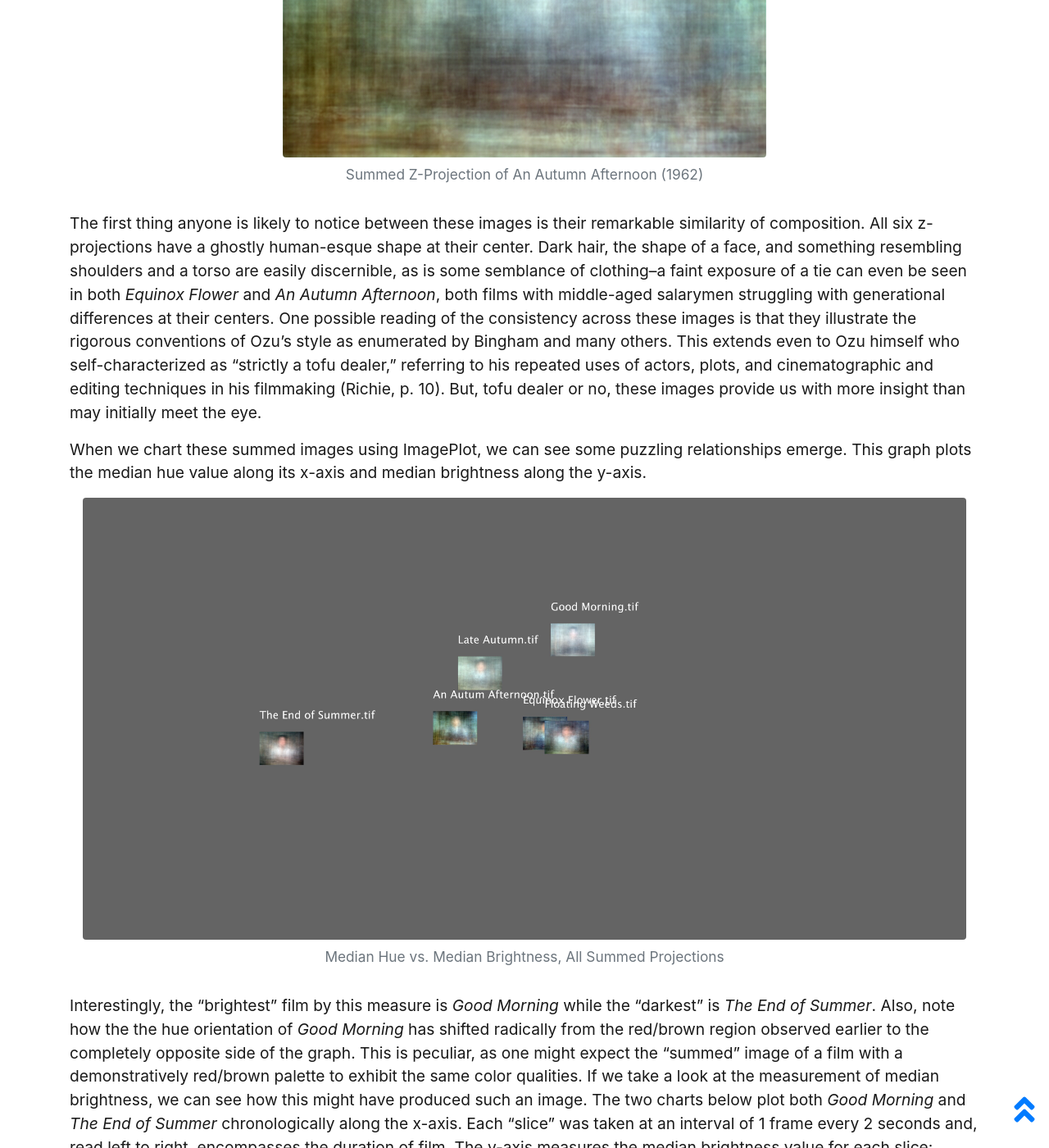
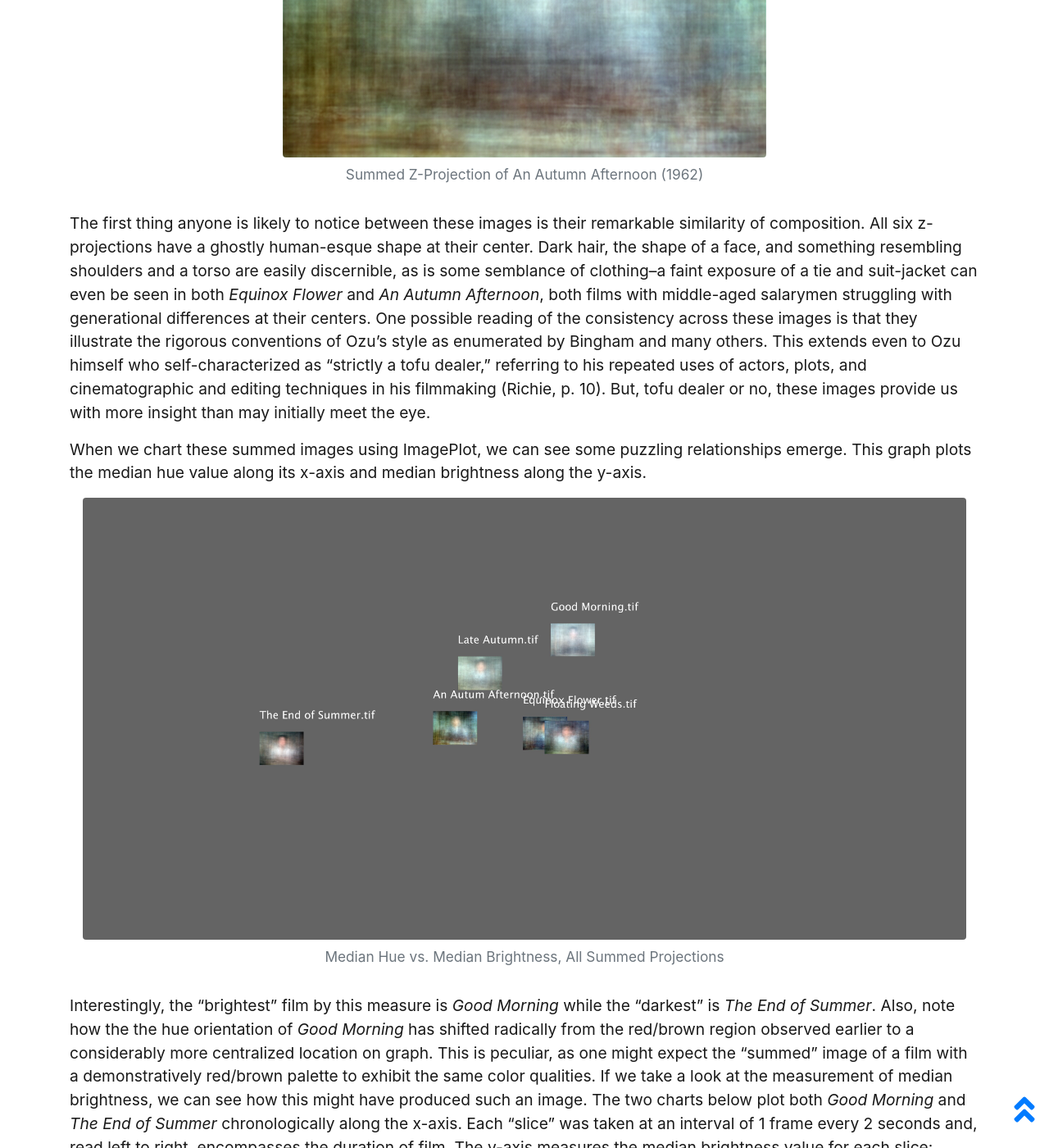
Before and after one commit to drodz11/colors-of-ozu, a Jekyll site: the page built from pages/about.md, in a window 1280 px wide and 1400 px high, scrolled down 17394 px. Shown: the whole window at 82% size. Built offline with Jekyll 4.4.1, drawn with Linux system fonts in a browser that asks for light colours; some of the changed text lies outside the part shown.

Commit message:
Update about.md

```diff
--- a/pages/about.md
+++ b/pages/about.md
@@ -158,13 +158,13 @@
 <br>
 {% include feature/item-figure.html objectid="coll002" %}
 
-The first thing anyone is likely to notice between these images is their remarkable similarity of composition. All six z-projections have a ghostly human-esque shape at their center. Dark hair, the shape of a face, and something resembling shoulders and a torso are easily discernible, as is some semblance of clothing--a faint exposure of a tie can even be seen in both _Equinox Flower_ and _An Autumn Afternoon_, both films with middle-aged salarymen struggling with generational differences at their centers. One possible reading of the consistency across these images is that they illustrate the rigorous conventions of Ozu's style as enumerated by Bingham and many others. This extends even to Ozu himself who self-characterized as "strictly a tofu dealer," referring to his repeated uses of actors, plots, and cinematographic and editing techniques in his filmmaking (Richie, p. 10). But, tofu dealer or no, these images provide us with more insight than may initially meet the eye.
+The first thing anyone is likely to notice between these images is their remarkable similarity of composition. All six z-projections have a ghostly human-esque shape at their center. Dark hair, the shape of a face, and something resembling shoulders and a torso are easily discernible, as is some semblance of clothing--a faint exposure of a tie and suit-jacket can even be seen in both _Equinox Flower_ and _An Autumn Afternoon_, both films with middle-aged salarymen struggling with generational differences at their centers. One possible reading of the consistency across these images is that they illustrate the rigorous conventions of Ozu's style as enumerated by Bingham and many others. This extends even to Ozu himself who self-characterized as "strictly a tofu dealer," referring to his repeated uses of actors, plots, and cinematographic and editing techniques in his filmmaking (Richie, p. 10). But, tofu dealer or no, these images provide us with more insight than may initially meet the eye.
 
 When we chart these summed images using ImagePlot, we can see some puzzling relationships emerge. This graph plots the median hue value along its x-axis and median brightness along the y-axis.
 
 {% include feature/item-figure.html objectid="coll023" %}
 
-Interestingly, the "brightest" film by this measure is _Good Morning_ while the "darkest" is _The End of Summer_. Also, note how the the hue orientation of _Good Morning_ has shifted radically from the red/brown region observed earlier to the completely opposite side of the graph. This is peculiar, as one might expect the "summed" image of a film with a demonstratively red/brown palette to exhibit the same color qualities. If we take a look at the measurement of median brightness, we can see how this might have produced such an image. The two charts below plot both _Good Morning_ and _The End of Summer_ chronologically along the x-axis. Each "slice" was taken at an interval of 1 frame every 2 seconds and, read left to right, encompasses the duration of film. The y-axis measures the median brightness value for each slice:
+Interestingly, the "brightest" film by this measure is _Good Morning_ while the "darkest" is _The End of Summer_. Also, note how the the hue orientation of _Good Morning_ has shifted radically from the red/brown region observed earlier to a considerably more centralized location on graph. This is peculiar, as one might expect the "summed" image of a film with a demonstratively red/brown palette to exhibit the same color qualities. If we take a look at the measurement of median brightness, we can see how this might have produced such an image. The two charts below plot both _Good Morning_ and _The End of Summer_ chronologically along the x-axis. Each "slice" was taken at an interval of 1 frame every 2 seconds and, read left to right, encompasses the duration of film. The y-axis measures the median brightness value for each slice:
 
 {% include feature/item-figure.html objectid="coll025" %}
 <br>
@@ -173,6 +173,8 @@
 We can clearly see how _The End of Summer_ is a "darker" film based on how low its baseline median brightness values sit in the graph. And while _Good Morning_ is generally a brighter film by comparison, it's still difficult to account for the lack of red or brown color in summed image. If we plot this film by relating median hue and brightness values, we are able to more directly see the relationship between color and brightness:
 
 {% include feature/item-figure.html objectid="coll026" %}
+
+We can see a similar clustering around the red/brown region of the graph, but also worth noting is the brighter images which appear far off into the blue bands. Perhaps the intensity of these images has "shifted" our chromatic impression of this film away from our expectations? Ferguson observes a similar phenomenon (2017, Figures 43 + 44) wherein certain bright, static images (or, in this case, qualities of images) bleed through the summed projection to become dominant parts of the image (we saw this earlier, too, with the semblance of a suit and tie in the projections for _An Autumn Afternoon_ and _Equinox Flower_). I agree with Ferguson's assessment that this requires some further investigation, but this curious artifact of the digital surrealist research method exposes some unexpected, fruitful products of "Dali's paranoiac-critical method" as rendered through digital tools (2016, p. 274).
 
 ## Resources & Learning Tools
 #### The Films of Yasujirō Ozu
```
